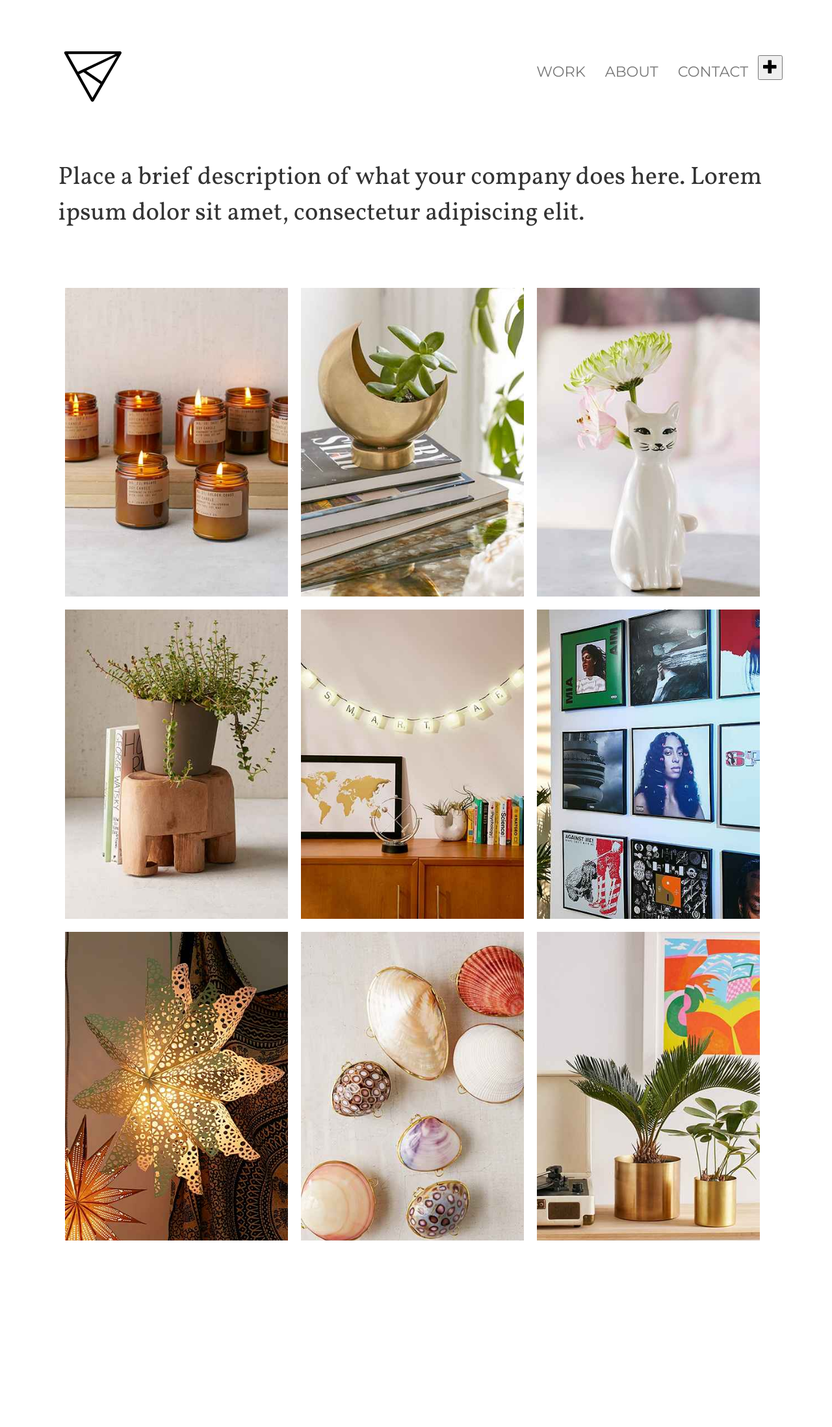
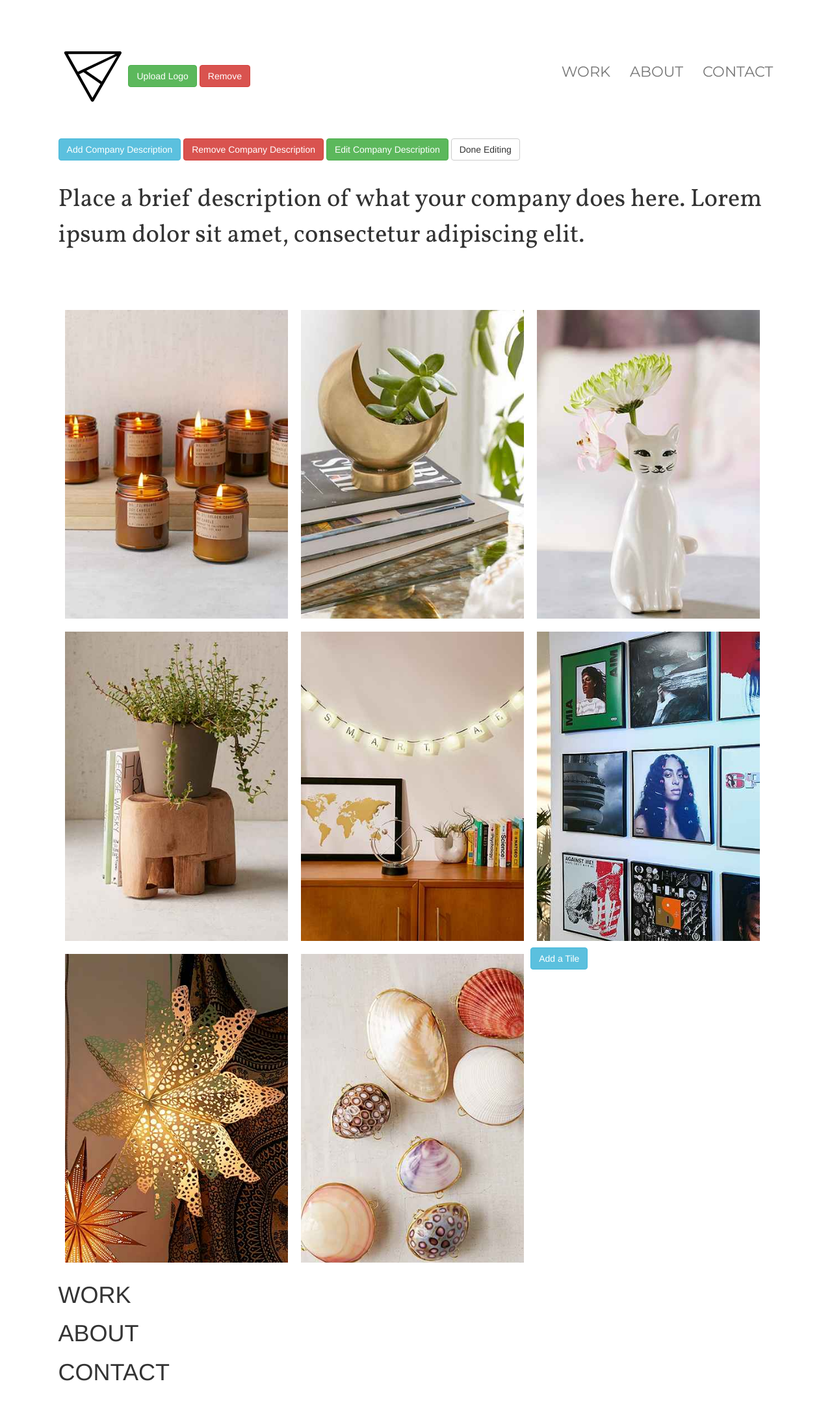
Before and after one commit to maxbert/reimagined-potato, a Flask app: template templates/template1/template1.html in a window 1280 px wide. Shown: the whole page at 65% size. Before the commit the page ends 1909 px from the top, so only its background shows below. Run offline with Flask 2, Linux system fonts and the light colour scheme; the template is opened without the code that fills it, so the values that code supplies are empty; some libraries are stand-ins or nearby versions.

Commit message:
add some buttons

```diff
--- a/static/template1.css
+++ b/static/template1.css
@@ -10,7 +10,7 @@ body {
     background: transparent;
     border-color: transparent;
     position: relative;
-    margin-bottom: 7%;
+    margin-bottom: 4%;
 }
 
 li {
--- a/templates/template1/template1.html
+++ b/templates/template1/template1.html
@@ -22,29 +22,37 @@
 
     <nav class="navbar navbar-default" role="banner">
       <div class="navbar-header">
-
         <div class="pull-left">
-	  <a rel="home" href="#"><img id="logo" src="/static/images/generic_logo.png" style="max-height: 100%;"></a>
+	  <img id="logo" src="/static/images/generic_logo.png" style="max-height: 100%;">
+	  <button type="button" class="btn btn-success">Upload Logo</button>
+	  <button type="button" class="btn btn-danger">Remove</button>
 	</div>
       </div>
-
       <ul class="nav navbar-nav navbar-right" id="navlist">
-	<li id="navitem1"><a href="#work/">WORK</a></li>
-	<li id="navitem2"><a href="#about/">ABOUT</a></li>
-	<li id="navitem3"><a href="#contact/">CONTACT</a></li>
-	<li><button id="addnavitem"><span class="glyphicon glyphicon-plus"></span></button>
+	<li id="navitem1"><a href="#work">WORK</a></li>
+	<li id="navitem2"><a href="#about">ABOUT</a></li>
+	<li id="navitem3"><a href="#contact">CONTACT</a></li>
       </ul>
     </nav>
 
-    <p id="description">
-      Place a brief description of what your company does here. Lorem ipsum dolor sit amet, consectetur adipiscing elit.
-    </p>
+    <button type="button" class="btn btn-info">Add Company Description</button>
+    <button type="button" class="btn btn-danger">Remove Company Description</button>
+    <button type="button" class="btn btn-success">Edit Company Description</button>
+    <button type="button" class="btn btn-default">Done Editing</button>
+
+    <div style="margin-top: 3%;">
+      <p id="description">
+	Place a brief description of what your company does here. Lorem ipsum dolor sit amet, consectetur adipiscing elit.
+      </p>
+    </div>
 
     <div class="box">
       <div class="tile">
 	<img id="image1" src="/static/images/image1.jpeg" alt="Place image here." width="100%">
 	<div class="imgDescription">
 	  <p id="imgDescription1">Describe this image.</p>
+	  <button type="button" class="btn btn-success">Upload Picture</button>
+	  <button type="button" class="btn btn-danger">Remove</button>
 	</div>
       </div>
     </div>
@@ -54,6 +62,8 @@
 	<img id="image2" src="/static/images/image2.jpeg" alt="Place image here." width="100%">
 	<div class="imgDescription">
 	  <p id="imgDescription2">Describe this image.</p>
+	  <button type="button" class="btn btn-success">Upload Picture</button>
+	  <button type="button" class="btn btn-danger">Remove</button>
 	</div>
       </div>
     </div>
@@ -63,6 +73,8 @@
 	<img id="image3" src="/static/images/image3.jpeg" alt="Place image here." width="100%">
 	<div class="imgDescription">
 	  <p id="imgDescription3">Describe this image.</p>
+	  <button type="button" class="btn btn-success">Upload Picture</button>
+	  <button type="button" class="btn btn-danger">Remove</button>
 	</div>
       </div>
     </div>
@@ -72,6 +84,8 @@
 	<img id="image4" src="/static/images/image4.jpeg" alt="Place image here." width="100%">
 	<div class="imgDescription">
 	  <p id="imgDescription4">Describe this image.</p>
+	  <button type="button" class="btn btn-success">Upload Picture</button>
+	  <button type="button" class="btn btn-danger">Remove</button>
 	</div>
       </div>
     </div>
@@ -82,6 +96,8 @@
 	<img id="image5" src="/static/images/image5.jpeg" alt="Place image here." width="100%">
 	<div class="imgDescription">
 	  <p id="imgDescription5">Describe this image.</p>
+	  <button type="button" class="btn btn-success">Upload Picture</button>
+	  <button type="button" class="btn btn-danger">Remove</button>
 	</div>
       </div>
     </div>
@@ -91,6 +107,8 @@
 	<img id="image6" src="/static/images/image6.jpeg" alt="Place image here." width="100%">
 	<div class="imgDescription">
 	  <p id="imgDescription6">Describe this image.</p>
+	  <button type="button" class="btn btn-success">Upload Picture</button>
+	  <button type="button" class="btn btn-danger">Remove</button>
 	</div>
       </div>
     </div>
@@ -100,6 +118,8 @@
 	<img id="image7" src="/static/images/image7.jpeg" alt="Place image here." width="100%">
 	<div class="imgDescription">
 	  <p id="imgDescription7">Describe this image.</p>
+	  <button type="button" class="btn btn-success">Upload Picture</button>
+	  <button type="button" class="btn btn-danger">Remove</button>
 	</div>
       </div>
     </div>
@@ -109,20 +129,30 @@
 	<img id="image8" src="/static/images/image8.jpeg" alt="Place image here." width="100%">
 	<div class="imgDescription">
 	  <p id="imgDescription8">Describe this image.</p>
+	  <button type="button" class="btn btn-success">Upload Picture</button>
+	  <button type="button" class="btn btn-danger">Remove</button>
 	</div>
       </div>
     </div>
 
-    <div class="box">
-      <div class="tile">
-	<img id="image9" src="/static/images/image9.jpeg" alt="Place image here." width="100%">
-	<div class="imgDescription">
-	  <p id="imgDescription9">Describe this image.</p>
-	</div>
-      </div>
+    <button id="addbox" type="button" class="btn btn-info">Add a Tile</button>
+
+    <div class="spacer" style="clear: both;"></div>
+
+
+    <div id="work">
+      <h1>WORK</h1>
     </div>
 
-    <div class="spacer" style="clear: both;"></div>
+    <div id="about">
+      <h1>ABOUT</h1>
+    </div>
+
+    <div id="contact">
+      <h1>CONTACT</h1>
+    </div>
+
+
 
   </body>
   <script src="/static/js/edit.js"> </script>
```
